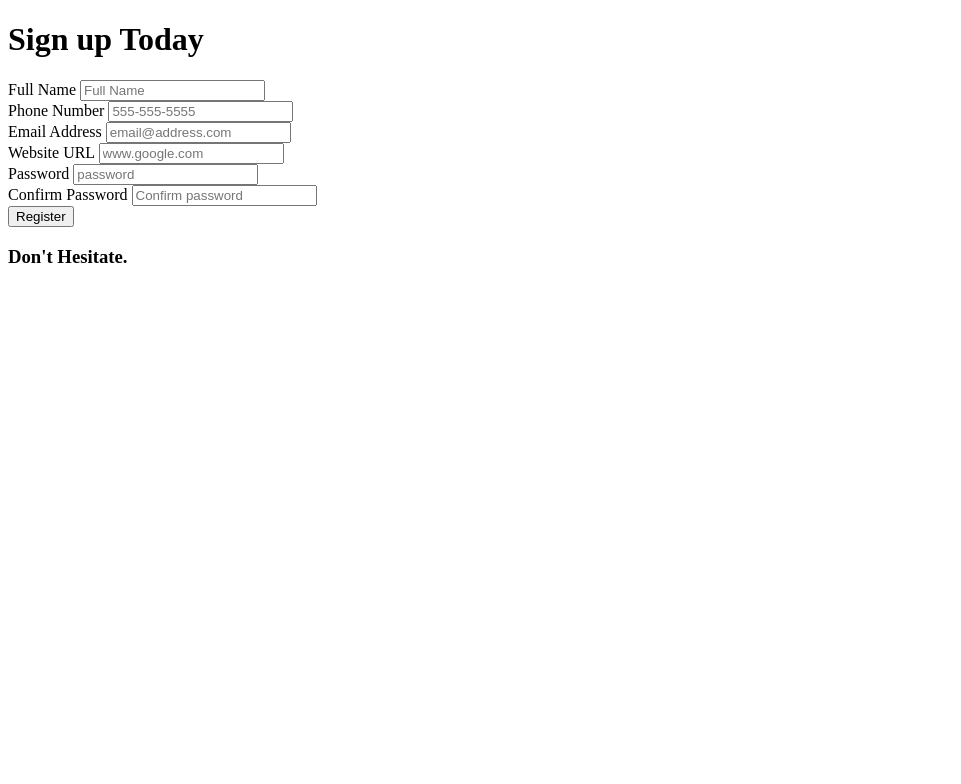
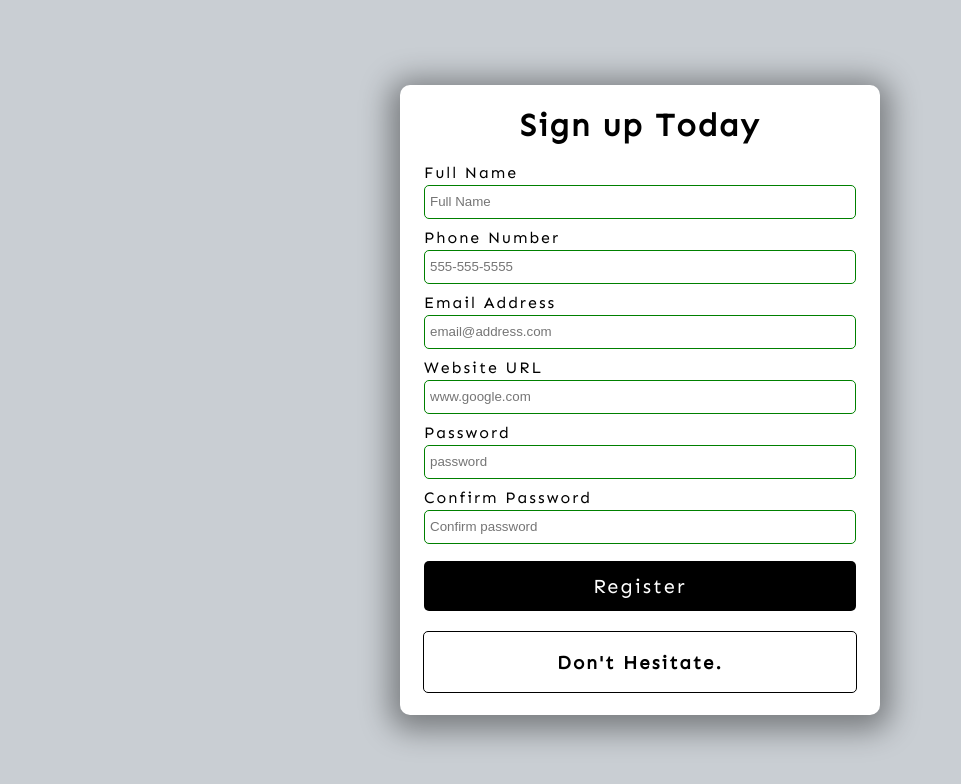
Before and after one commit to bolattt/form-validator, a plain HTML site: page index.html in a window 1280 px wide. Shown: the whole page, without its empty margins (0-961 px from the left). Drawn offline with Linux system fonts and the light colour scheme.

Commit message:
finished css

```diff
--- a/index.html
+++ b/index.html
@@ -49,7 +49,8 @@
         <div class="message-container">
             <h3 id='message'>Don't Hesitate.</h3>
         </div>
+    </div>
 
-    </div>
+    <script src='./script.js'></script>
 </body>
 </html>
--- a/style.css
+++ b/style.css
@@ -0,0 +1,92 @@
+@import url('https://fonts.googleapis.com/css2?family=Sen&display=swap');
+
+
+html{
+    box-sizing: border-box;
+}
+
+body{
+    margin:0;
+    min-height: 100vh;
+    font-family: Sen,sans-serif;
+    letter-spacing: 2px;
+    display:flex;
+    justify-content: center;
+    align-items: center;
+    background-color: #c9ced3;
+}
+
+.container{
+    width:480px;
+    height:630px;
+    background:white;
+    display:flex;
+    flex-direction: column;
+    align-items: center;
+    border-radius: 10px;
+    box-shadow: 0 5px 30px 10px rgba(0, 0, 0, 0.4);
+}
+
+/* Form */
+form{
+    width:90%;
+}
+
+.form-group{
+    height:65px;
+}
+
+label{
+    position:relative;
+    bottom:3px;
+}
+
+input{
+    width: 100%;
+    height:34px;
+    padding:5px;
+    border:1px solid black;
+    border-radius: 5px;
+    box-sizing: border-box;
+    transition: all 0.3s;
+}
+
+input:valid{
+    border:1px solid green;
+}
+
+input:invalid{
+    border:1px solid red;
+}
+
+button{
+    cursor: pointer;
+    color:white;
+    background:black;
+    border:none;
+    border-radius: 5px;
+    height:50px;
+    width:100%;
+    font-family: Sen,sans-serif;
+    font-size: 20px;
+    letter-spacing: 2px;
+    margin-top: 5px;
+}
+
+button:hover{
+    filter:brightness(200%);
+    background:rgb(22, 22, 22)
+}
+
+button:focus{
+    outline:none;
+}
+
+.message-container{
+    border:1px solid black;
+    border-radius: 5px;
+    width:90%;
+    margin-top:20px;
+    display:flex;
+    justify-content: center;
+}
```
